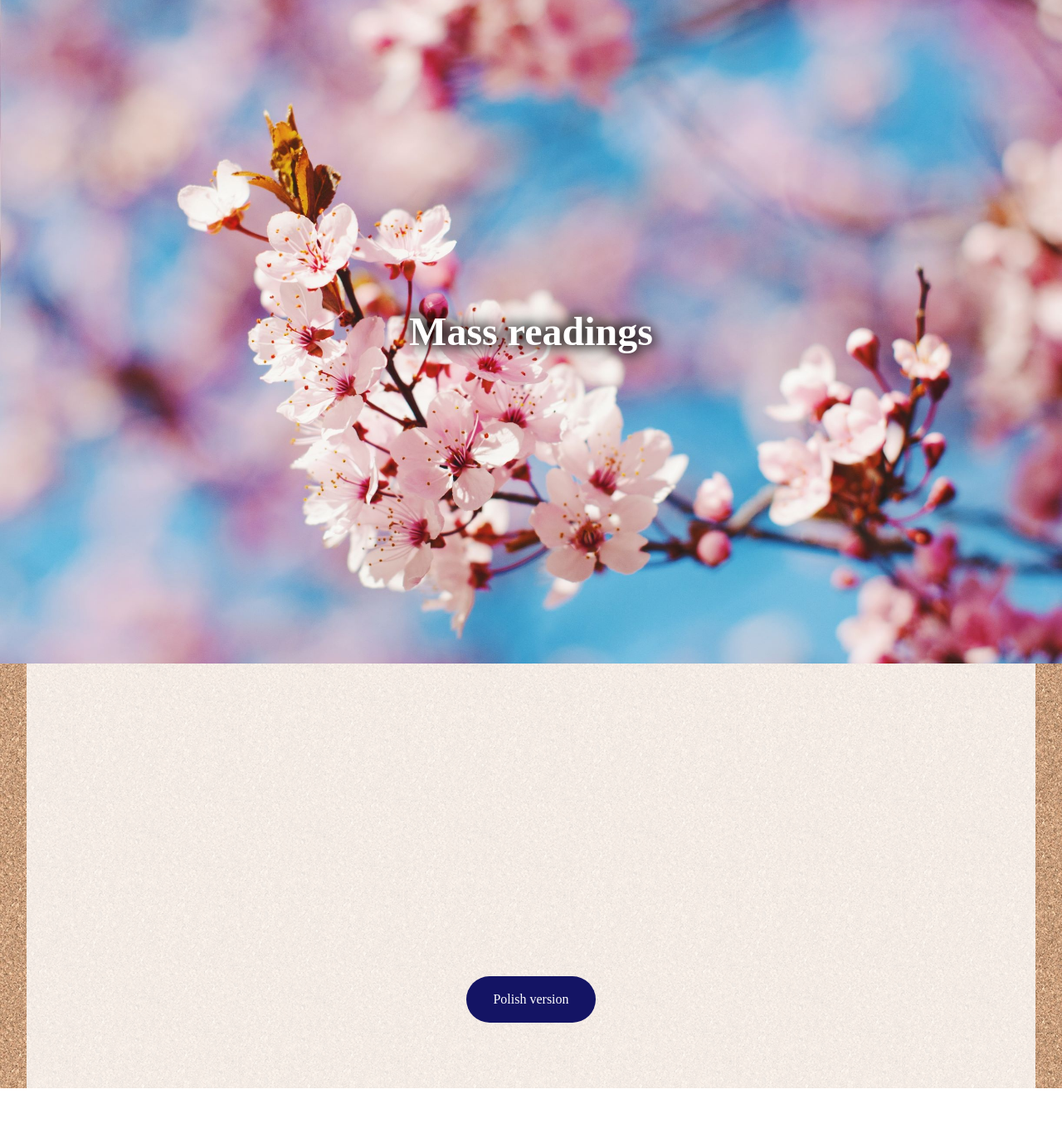
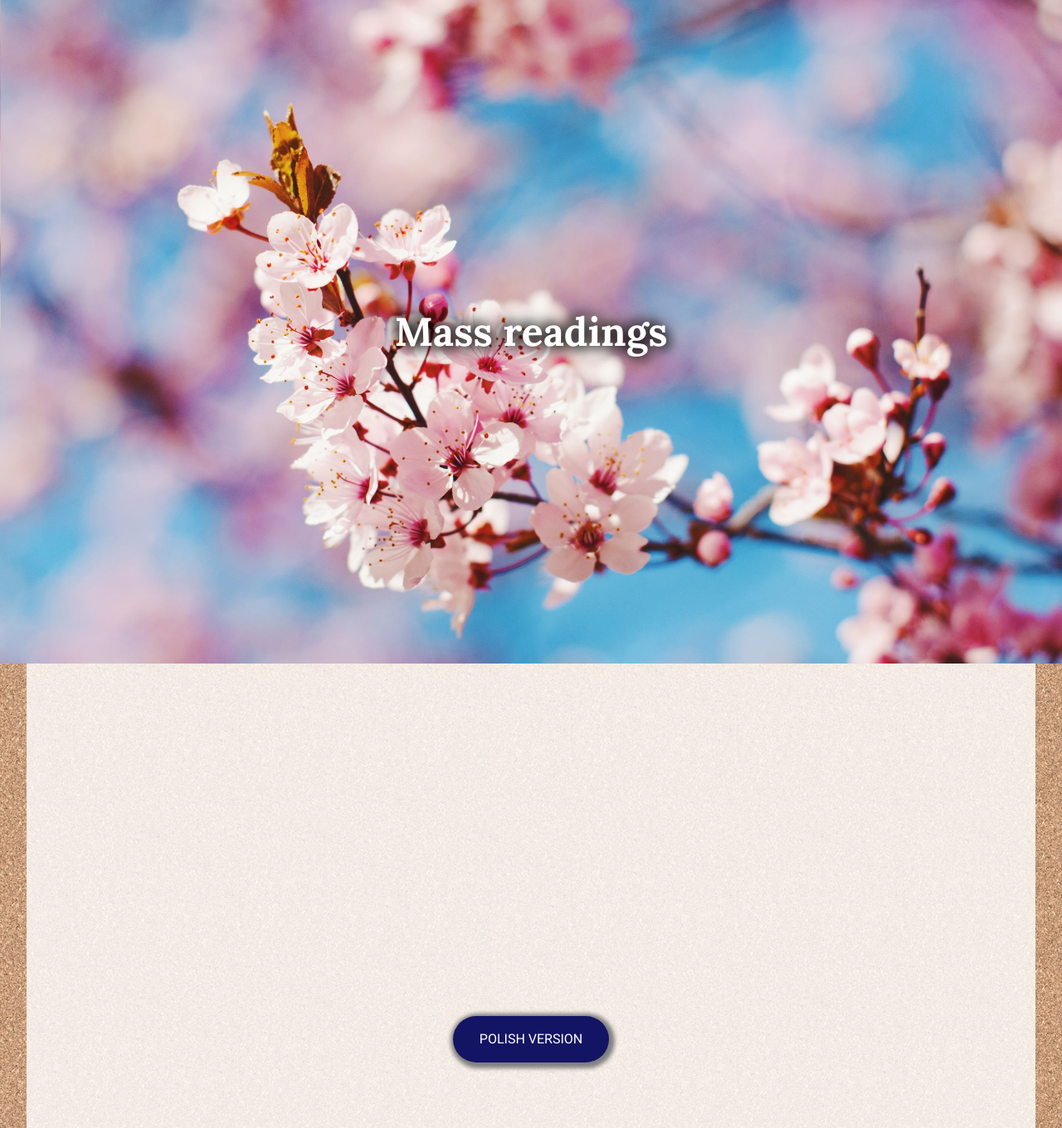
Before and after one commit to TeresaCza/mass-readings, a plain HTML site: page index.html in a window 1280 px wide. Shown: the whole page at 83% size. Before the commit the page ends 1312 px from the top, so only its background shows below. Drawn offline with Linux system fonts and the light colour scheme.

Commit message:
Change typography and link button

```diff
--- a/index.html
+++ b/index.html
@@ -6,9 +6,11 @@
   <meta http-equiv="X-UA-Compatible" content="ie=edge">
   <title>Mass readings</title>
   <link rel="stylesheet" href="style.css">
+  <link href="https://fonts.googleapis.com/css?family=Lora:400,700%7CRoboto&display=swap" rel="stylesheet">
 </head>
 <body>
   <header>
+    <!-- Photos taken from unsplash.com -->
     <img src="img/img1.jpg" alt="slide-image">
     <img src="img/img2.jpg" alt="slide-image">
     <img src="img/img3.jpg" alt="slide-image">
--- a/style.css
+++ b/style.css
@@ -7,7 +7,12 @@
 body {
   /* Background ze strony: https://www.toptal.com/designers/subtlepatterns/ */
   background: url("img/cork-board.png");
+  font-family: 'Roboto', sans-serif;
   line-height: 1.5;
+}
+
+h1, h2 {
+  font-family: 'Lora', serif;
 }
 
 header {
@@ -61,6 +66,7 @@ p {
 h2 {
   font-size: 2em;
   font-weight: 700;
+  margin-bottom: 1rem;
 }
 
 .date {
@@ -90,7 +96,9 @@ h2 {
 
 a {
   border-radius: 9999px;
+  box-shadow: 2px 2px 5px 5px gray;
   text-decoration: none;
+  text-transform: uppercase;
   padding: 1em 2em;
   color: #fff;
   background-color: rgb(20, 20, 100);
```
